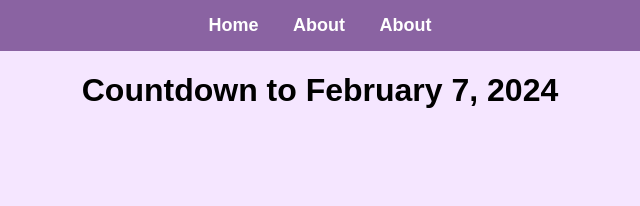
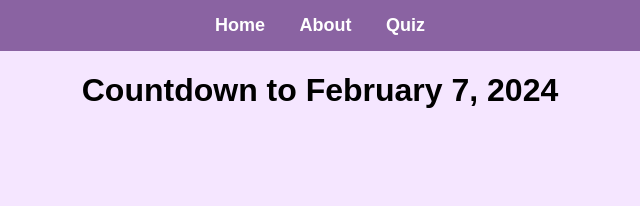
Before and after one commit to countdownVio/countdown.github.io, a plain HTML site: page index.html in a window 1280 px wide. Shown: the top 206 px of the page, 320-960 px from the left. Drawn offline with Linux system fonts and the light colour scheme.

Commit message:
Update index.html

```diff
--- a/index.html
+++ b/index.html
@@ -39,7 +39,7 @@
   <nav>
     <a href="#">Home</a>
     <a href="about.html">About</a>
-    <a href="quiz.html">About</a>
+    <a href="quiz.html">Quiz</a>
   </nav>
 
   <h1>Countdown to February 7, 2024</h1>
```
